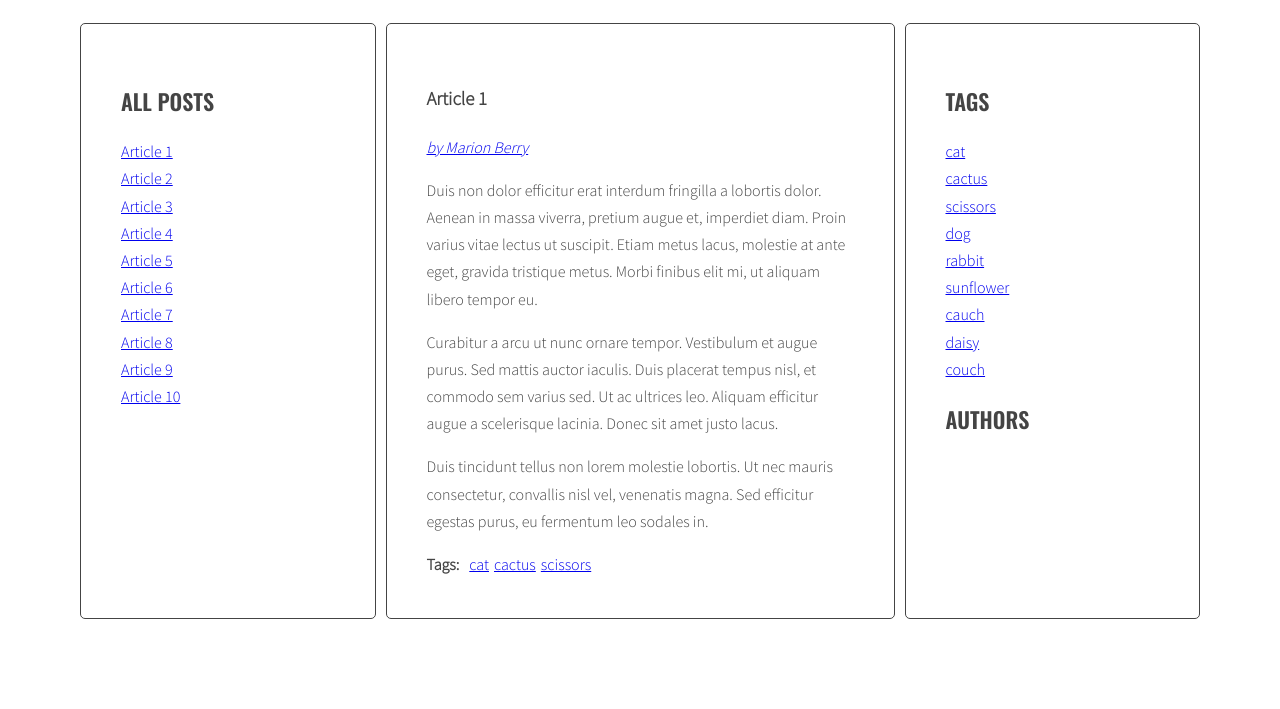
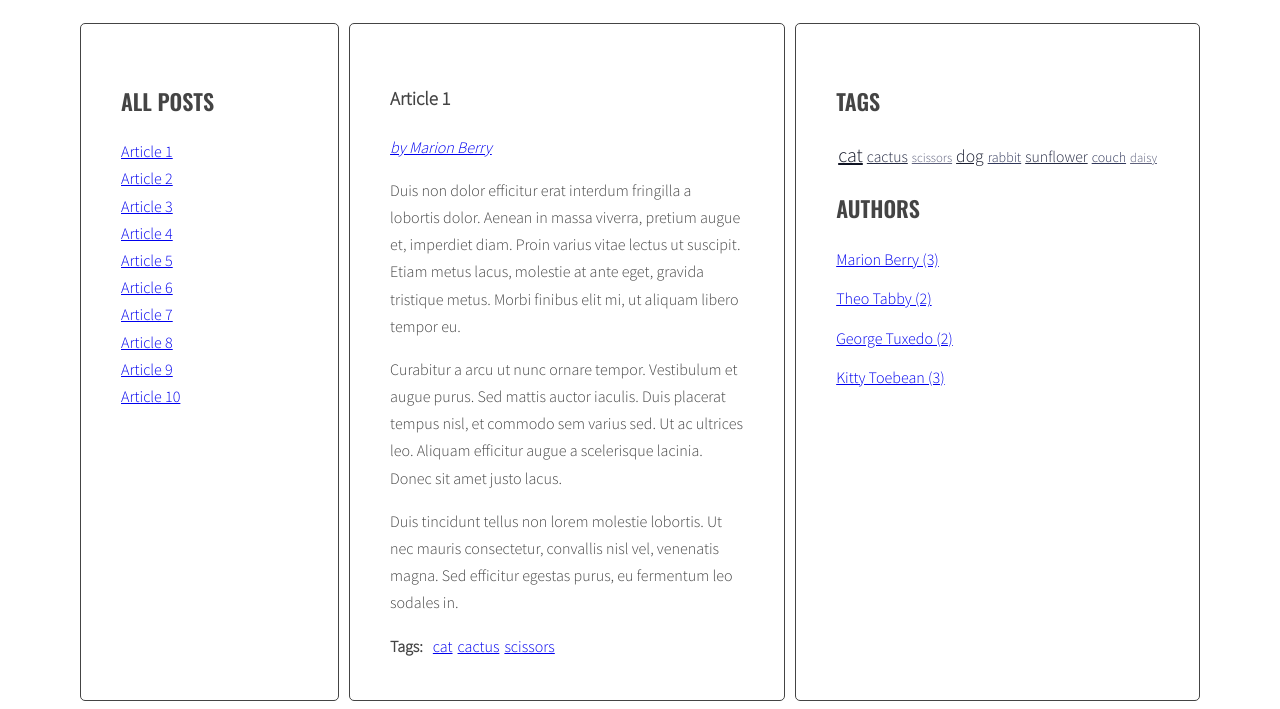
Before and after one commit to AKaszuba96/javascript-blog, a website: page index.html in a window 1280 px wide. Shown: the part 220-929 px from the top of the page. Before the commit the page ends 847 px from the top, so only its background shows below. Drawn offline with nearby package versions, Linux system fonts and the light colour scheme.

Commit message:
Create lists of tags (cloud) and authors

```diff
--- a/index.html
+++ b/index.html
@@ -104,7 +104,7 @@
                   <ul class="list list-horizontal"></ul>
                 </div>
               </article>
-              <article class="post" id="article-7" data-tags="dog cauch" data-author="Kitty Toebean">
+              <article class="post" id="article-7" data-tags="dog couch" data-author="Kitty Toebean">
                 <h3 class="post-title">Article 7</h3>
                 <p class="post-author"></p>
                 <div class="post-content">
--- a/js/script.js
+++ b/js/script.js
@@ -1,16 +1,25 @@
 'use strict';
-/*document.getElementById('test-button').addEventListener('click', function(){
-    const links = document.querySelectorAll('.titles a');
-    console.log('links:', links);
-  });*/
 {
+    /* Declaration of opt */
+    const opt = {
+        optArticleSelector: '.post',
+        optTitleSelector: '.post-title',
+        optTitleListSelector: '.titles',
+        optArticleTagsSelector: '.post-tags .list',
+        optArticleAuthorSelector: '.post-author',
+        optTagsListSelector: '.tags.list',
+        optCloudClassCount: 5,
+        optCloudClassPrefix: 'tag-size-',
+        optAuthorsListSelector: '.authors.list'
+    };
+
     // Wyświetlanie artykułów po kliknięciu cz.1
     const titleClickHandler = function(event){
         /* zawsze to dadać przy funkcjach - handlerach - po kliknięciu */
         const clickedElement = this;
 
-        console.log('Link was clicked!');
-        console.log(event);
+        // console.log('Link was clicked!');
+        // console.log(event);
 
         event.preventDefault();
 
@@ -22,7 +31,7 @@
         }
 
         /* [DONE] add class 'active' to the clicked link */
-        console.log('clickedElement:', clickedElement); // console.log('clickedElement (with plus): ' + clickedElement);
+        // console.log('clickedElement:', clickedElement); // console.log('clickedElement (with plus): ' + clickedElement);
         clickedElement.classList.add('active');
 
         /* [DONE] remove class 'active' from all articles */
@@ -34,11 +43,11 @@
 
         /* [DONE] get 'href' attribute from the clicked link */
         const articleName = clickedElement.getAttribute('href');
-        console.log('Href attribute: ', articleName);
+        // console.log('Href attribute: ', articleName);
 
         /* [DONE] find the correct article using the selector (value of 'href' attribute) */
         const clickedArticle = document.querySelector('.posts ' + articleName);
-        console.log('clickedArticle: ', clickedArticle);
+        // console.log('clickedArticle: ', clickedArticle);
 
         /* [DONE] add class 'active' to the correct article */
         clickedArticle.classList.add('active');
@@ -46,40 +55,32 @@
 
     // Generowanie listy tytułów
 
-    const optArticleSelector = '.post',
-        optTitleSelector = '.post-title',
-        optTitleListSelector = '.titles',
-        optArticleTagsSelector = '.post-tags .list',
-        optArticleAuthorSelector = '.post-author',
-        optTagsListSelector = '.tags.list';
-
-
     const generateTitleLinks = function(customSelector = ''){
 
-        console.log('Function is on!');
+        // console.log('Function is on!');
 
         /* remove contents of titleList */
-        const titleList = document.querySelector(optTitleListSelector);
+        const titleList = document.querySelector(opt.optTitleListSelector);
         titleList.innerHTML = '';
 
         let html = '';
-        console.log('customSelector: ', customSelector);
-        console.log('Merge: ', optArticleSelector + customSelector);
-        const articles = document.querySelectorAll(optArticleSelector + customSelector); // dodanie filtrowania
+        // console.log('customSelector: ', customSelector);
+        // console.log('Merge: ', optArticleSelector + customSelector);
+        const articles = document.querySelectorAll(opt.optArticleSelector + customSelector); // dodanie filtrowania
 
         /* for each article */
         for(let article of articles){
             /* get the article id */
             const articleId = article.getAttribute('id');
-            console.log('articleId: ', articleId);
+            // console.log('articleId: ', articleId);
 
             /* find the title element and get the title from the title element */
-            const articleTitle = article.querySelector(optTitleSelector).innerHTML;
-            console.log('articleTitle: ', articleTitle);
+            const articleTitle = article.querySelector(opt.optTitleSelector).innerHTML;
+            // console.log('articleTitle: ', articleTitle);
 
             /* create HTML of the link */
             const codeHTML = '<li><a href="#' + articleId + '"><span>' +articleTitle + '</span></a></li>';
-            console.log('HTML code: ', codeHTML);
+            // console.log('HTML code: ', codeHTML);
 
             /* insert link into titleList */
             // titleList.innerHTML = titleList.innerHTML + codeHTML;
@@ -94,7 +95,7 @@
     // Wyświetlanie artykułów po kliknięciu cz.2
     function addClickListenersToArticles(){
         const links = document.querySelectorAll('.titles a');
-        console.log(links);
+        // console.log(links);
 
         for(let link of links){
             link.addEventListener('click', titleClickHandler);
@@ -104,45 +105,87 @@
     generateTitleLinks();
     // addClickListenersToArticles();
 
+    /* [NEW] calculate Tags Parameters */
+    function calculateTagsParams(tags){
+        const tagsParams = {};
+        const allParams = [];
+
+        for (let tag in tags){
+            allParams.push(tags[tag]);
+        }
+        console.log('aalParams: ', allParams);
+        console.log(Math.min(...allParams));
+
+        tagsParams['min'] = Math.min(...allParams);
+        tagsParams['max'] = Math.max(...allParams);
+
+        return tagsParams;
+    }
+
+    /* [NEW] calculate Tag Class */
+    function calculateTagClass(count, params){
+
+        const paramsDiff = params['max'] - params['min'];
+
+        let classHTML = '';
+
+        if (count <= paramsDiff*(1/opt.optCloudClassCount)) {
+            classHTML = opt.optCloudClassPrefix + 1;
+        } else if (count > paramsDiff*(1/opt.optCloudClassCount) && count <= paramsDiff*(2/opt.optCloudClassCount)){
+            classHTML = opt.optCloudClassPrefix + 2;
+        } else if (count > paramsDiff*(2/opt.optCloudClassCount) && count <= paramsDiff*(3/opt.optCloudClassCount)){
+            classHTML = opt.optCloudClassPrefix + 3;
+        } else if (count > paramsDiff*(3/opt.optCloudClassCount) && count <= paramsDiff*(4/opt.optCloudClassCount)){
+            classHTML = opt.optCloudClassPrefix + 4;
+        } else {
+            classHTML = opt.optCloudClassPrefix + 5;
+        }
+
+        console.log(classHTML);
+        return classHTML;
+    }
+
     // Generowanie tagów
     function generateTags(){
-        /* [NEW] create a new variable allTags with an empty array */
-        let allTags = [];
+        /* [NEW] create a new variable allTags with an empty object */
+        let allTags = {};
         /* find all articles */
-        const articles = document.querySelectorAll(optArticleSelector);
-        console.log('Tags articles: ', articles);
+        const articles = document.querySelectorAll(opt.optArticleSelector);
+        // console.log('Tags articles: ', articles);
 
         /* START LOOP: for every article: */
         for (let article of articles){
 
             /* find tags wrapper */
-            const tagsWrapper = article.querySelector(optArticleTagsSelector);
+            const tagsWrapper = article.querySelector(opt.optArticleTagsSelector);
 
             /* make html variable with empty string */
             let html = '';
 
             /* get tags from data-tags attribute */
             const tagsList = article.getAttribute('data-tags');
-            console.log('data-tags: ', tagsList);
+            // console.log('data-tags: ', tagsList);
 
             /* split tags into array */
             const tags = tagsList.split(' ');
-            console.log('tags: ', tags);
+            // console.log('tags: ', tags);
 
             /* START LOOP: for each tag */
             for (let tag of tags){
 
                 /* generate HTML of the link */
                 const codeHTML = '<li><a href="#tag-' + tag + '">' + tag + '</a></li>';
-                console.log('HTML code: ', codeHTML);
+                // console.log('HTML code: ', codeHTML);
 
                 /* add generated code to html variable */
                 html = html + codeHTML;
 
                 /* [NEW] check if this link is NOT already in allTags */
-                if (allTags.indexOf(codeHTML) == -1){
-                    /* [NEW] add generated code to allTags array */
-                    allTags.push(codeHTML);
+                if (!allTags[tag]){ // negacja
+                    /* [NEW] add tag to allTags object */
+                    allTags[tag] = 1;
+                } else {
+                    allTags[tag]++; // zwiększa o jeden
                 }
 
             /* END LOOP: for each tag */
@@ -154,10 +197,23 @@
         /* END LOOP: for every article: */
         }
         /* [NEW] find list of tags in right column */
-        const tagList = document.querySelector(optTagsListSelector);
+        const tagList = document.querySelector(opt.optTagsListSelector);
 
-        /* [NEW] add html from allTags to tagList */
-        tagList.innerHTML = allTags.join(' ');
+        /* [NEW] Finding extreme numbers of occurrences */
+        const tagsParams = calculateTagsParams(allTags);
+        console.log('tagsParams:', tagsParams)
+
+        /* [NEW] create variable for all links HTML code */
+        let allTagsHTML = '';
+
+        /* [NEW] START LOOP: for each tag in allTags: */
+        for(let tag in allTags){
+            /* [NEW] generate code of a link and add it to allTagsHTML */
+            allTagsHTML += '<li><a href="#tag-' + tag + '" class="' + calculateTagClass(allTags[tag], tagsParams) + '">' + tag + '</a></li>'; //' (' + allTags[tag] + ')</a></li>'
+            /* [NEW] END LOOP: for each tag in allTags: */
+        }
+        /*[NEW] add HTML from allTagsHTML to tagList */
+        tagList.innerHTML = allTagsHTML;
     }
 
     generateTags();
@@ -172,10 +228,10 @@
 
         /* make a new constant "href" and read the attribute "href" of the clicked element */
         const href = clickedElement.getAttribute('href');
-        console.log('href: ', href);
+        // console.log('href: ', href);
         /* make a new constant "tag" and extract tag from the "href" constant */
         const tag = href.replace('#tag-', '');
-        console.log('tag: ', tag);
+        // console.log('tag: ', tag);
 
         /* find all tag links with class active */
         const activeTagLinks = document.querySelectorAll('a.active[href^="#tag-"]');
@@ -184,7 +240,7 @@
         for (let activeTagLink of activeTagLinks){
             /* remove class active */
             activeTagLink.classList.remove('active');
-            console.log('remove class: ', activeTagLink);
+            // console.log('remove class: ', activeTagLink);
         /* END LOOP: for each active tag link */
         }
         /* find all tag links with "href" attribute equal to the "href" constant */
@@ -194,7 +250,7 @@
         for (let tagLink of tagLinks){
             /* add class active */
             tagLink.classList.add('active');
-            console.log('add class: ', tagLink);
+            // console.log('add class: ', tagLink);
         /* END LOOP: for each found tag link */
         }
         /* execute function "generateTitleLinks" with article selector as argument */
@@ -204,7 +260,7 @@
     function addClickListenersToTags(){
         /* find all links to tags */
         const tagsLinks = document.querySelectorAll('a[href^="#tag-"]');
-        console.log('tagsLinks: ', tagsLinks);
+        // console.log('tagsLinks: ', tagsLinks);
 
         /* START LOOP: for each link */
         for (let tagLink of tagsLinks){
@@ -220,22 +276,43 @@
 
     function generateAuthors(){
         /* find all articles */
-        const articles = document.querySelectorAll(optArticleSelector);
+        const articles = document.querySelectorAll(opt.optArticleSelector);
+
+        /* [NEW] Create object with authors */
+        let allAuthors = {};
 
         /* START LOOP: for every article: */
         for (let article of articles){
 
             /* find author wrapper */
-            const authorWrapper = article.querySelector(optArticleAuthorSelector);
+            const authorWrapper = article.querySelector(opt.optArticleAuthorSelector);
 
             /* get author from data-author attribute */
             const author = article.getAttribute('data-author');
-            console.log('data-author: ', author);
+            // console.log('data-author: ', author);
 
             /* insert HTML of author link into the author wrapper */
             authorWrapper.innerHTML = '<a href="#author-' + author + '">by ' + author + '</a>';
+
+            /* [NEW] Calculating the number of articles for a given author */
+            if (!allAuthors[author]){
+                allAuthors[author] = 1;
+            } else {
+                allAuthors[author]++;
+            }
         /* END LOOP: for every article: */
         }
+        /* [NEW] find list of authors in right column */
+        const authorList = document.querySelector(opt.optAuthorsListSelector);
+
+        /* [NEW] GEnerate links of authors */
+        let authorsHTML = '';
+
+        for (let author in allAuthors){
+            authorsHTML += '<li><a href="#author-' + author + '">' + author + ' (' + allAuthors[author] + ')</a></li>'
+        }
+
+        authorList.innerHTML = authorsHTML;
     };
 
     generateAuthors();
--- a/sass/style.scss
+++ b/sass/style.scss
@@ -119,3 +119,29 @@
     margin: 0 10px 0 0;
   }
 }
+
+// [NEW] tags
+.tags.list li {
+  display: inline;
+  padding: 2px;
+  .tag-size-1 {
+    color: rgb(93, 96, 124);
+    font-size: 80%;
+  }
+  .tag-size-2 {
+    color: rgb(48, 55, 90);
+    font-size: 87%;
+  }
+  .tag-size-3 {
+    color: rgb(35, 40, 65);
+    font-size: 98%;
+  }
+  .tag-size-4 {
+    color: rgb(24, 28, 46);
+    font-size: 110%;
+  }
+  .tag-size-5 {
+    color: rgb(16, 20, 36);
+    font-size: 125%;
+  }
+}
```
Also changed, not shown: css/style.css, 1 other file.
